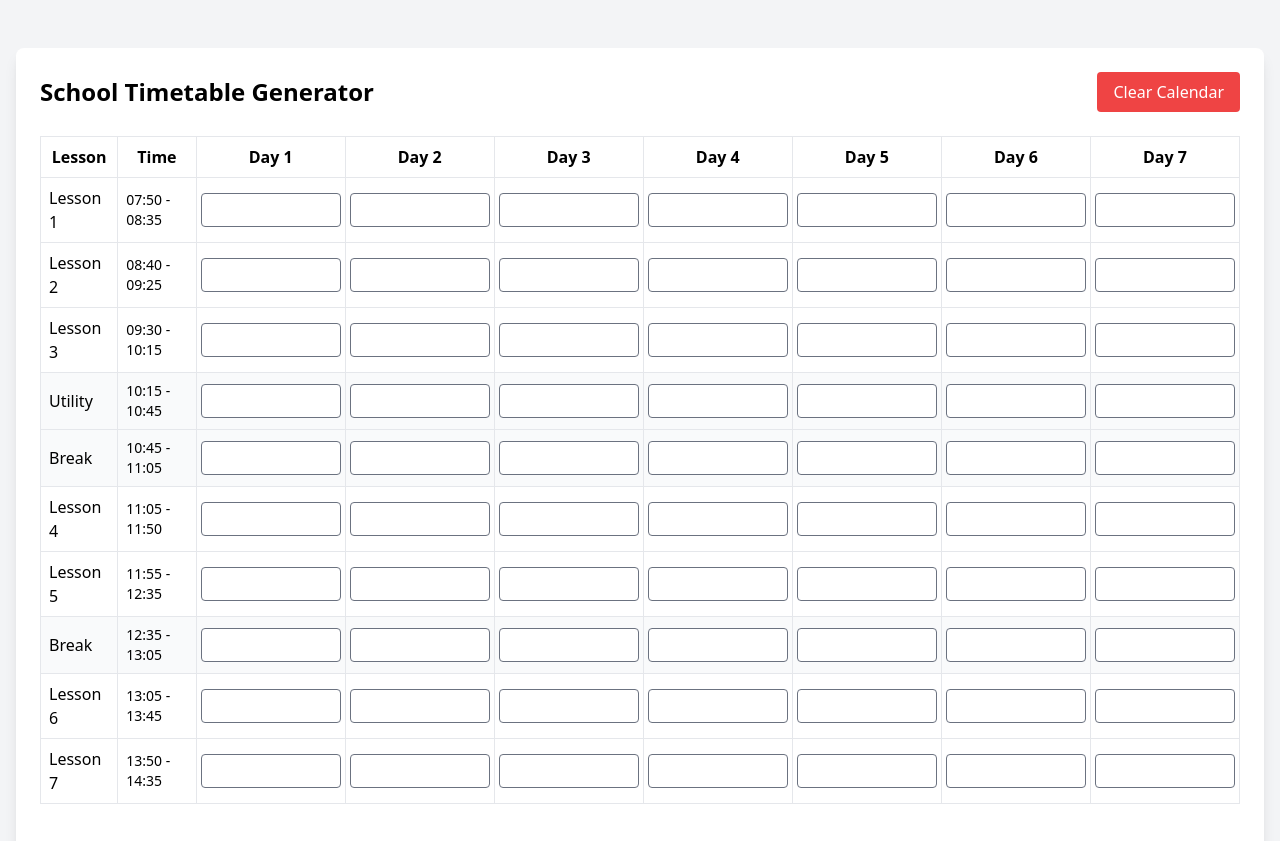
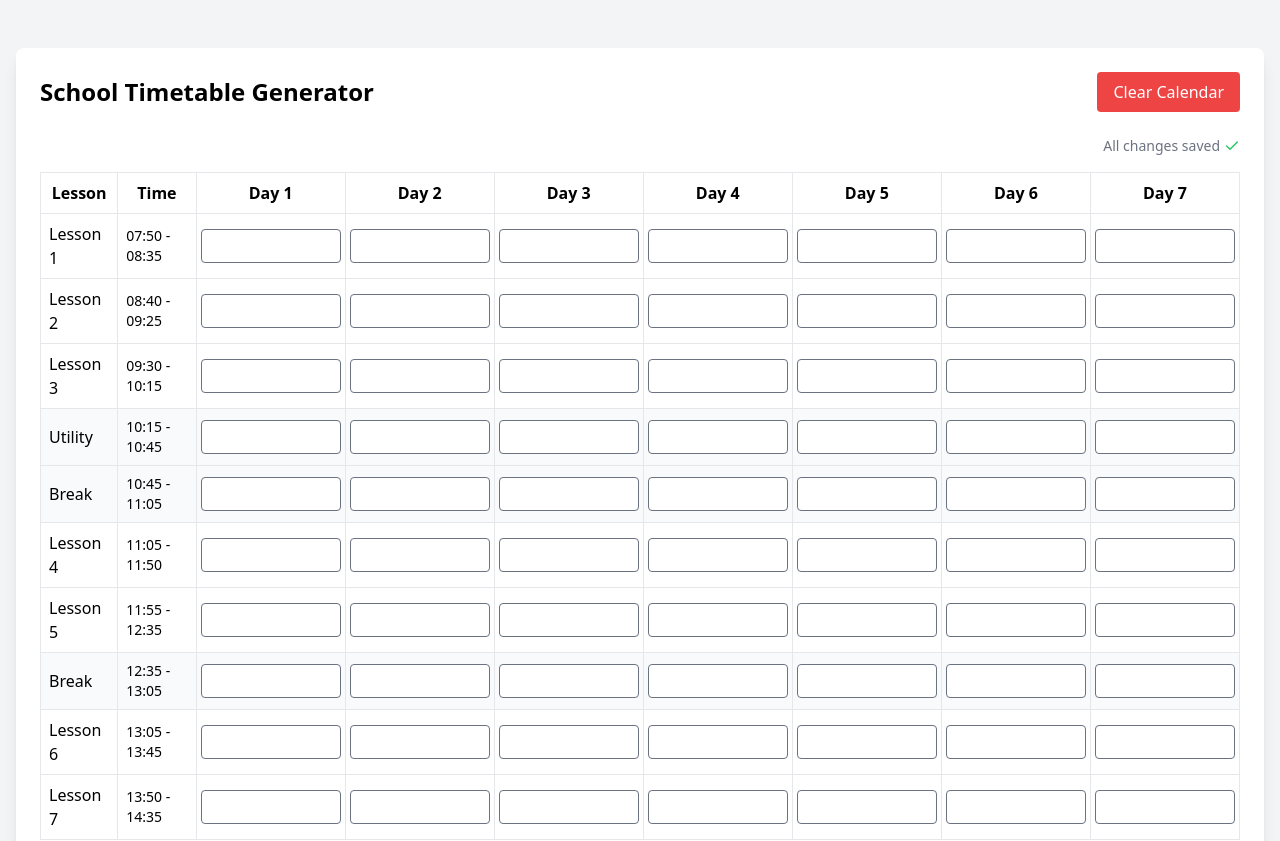
Before and after one commit to LinkVanyali/tt-gen-pc, a React (Vite) app: page / in a window 1280 px wide. Shown: the top 841 px of the page. Built offline with nearby package versions, Linux system fonts and the light colour scheme.

Commit message:
Added save confirmation message (formatted with a cute tick mark)

```diff
--- a/src/App.jsx
+++ b/src/App.jsx
@@ -1,5 +1,5 @@
 import React, { useState, useEffect } from 'react';
-import { Download } from 'lucide-react';
+import { Download, Check } from 'lucide-react';
 
 // Schedule definitions
 const MONDAY_SCHEDULE = [
@@ -95,6 +95,7 @@ const updateSchedule = (dayType, newSchedule) => {
 
 function App() {
   const [schedules, setSchedules] = useState(() => loadFromLocalStorage());
+  const [saveStatus, setSaveStatus] = useState({ text: 'All changes saved', showTick: true });
 
   const [timetable, setTimetable] = useState(() => {
   const saved = localStorage.getItem('timetableTemplates');
@@ -120,6 +121,13 @@ function App() {
 
  useEffect(() => {
   localStorage.setItem('timetableTemplates', JSON.stringify(timetable));
+  // Show "Saving..." without tick
+  setSaveStatus({ text: 'Saving...', showTick: false });
+
+  // After a short delay, show "All changes saved" with tick
+  setTimeout(() => {
+    setSaveStatus({ text: 'All changes saved', showTick: true });
+  }, 1000);
  }, [timetable]);
 
   const isWeekday = (date) => {
@@ -359,6 +367,13 @@ return (
             </button>
           </div>
 
+          <div className="text-sm text-gray-500 text-right mb-4 flex items-center justify-end gap-1">
+            {saveStatus.text}
+            {saveStatus.showTick && (
+              <Check className="w-4 h-4 text-green-500" />
+            )}
+          </div>
+
           {/* Timetable Grid */}
           <div className="overflow-x-auto mb-8">
             <table className="min-w-full border-collapse border border-gray-200">
```
